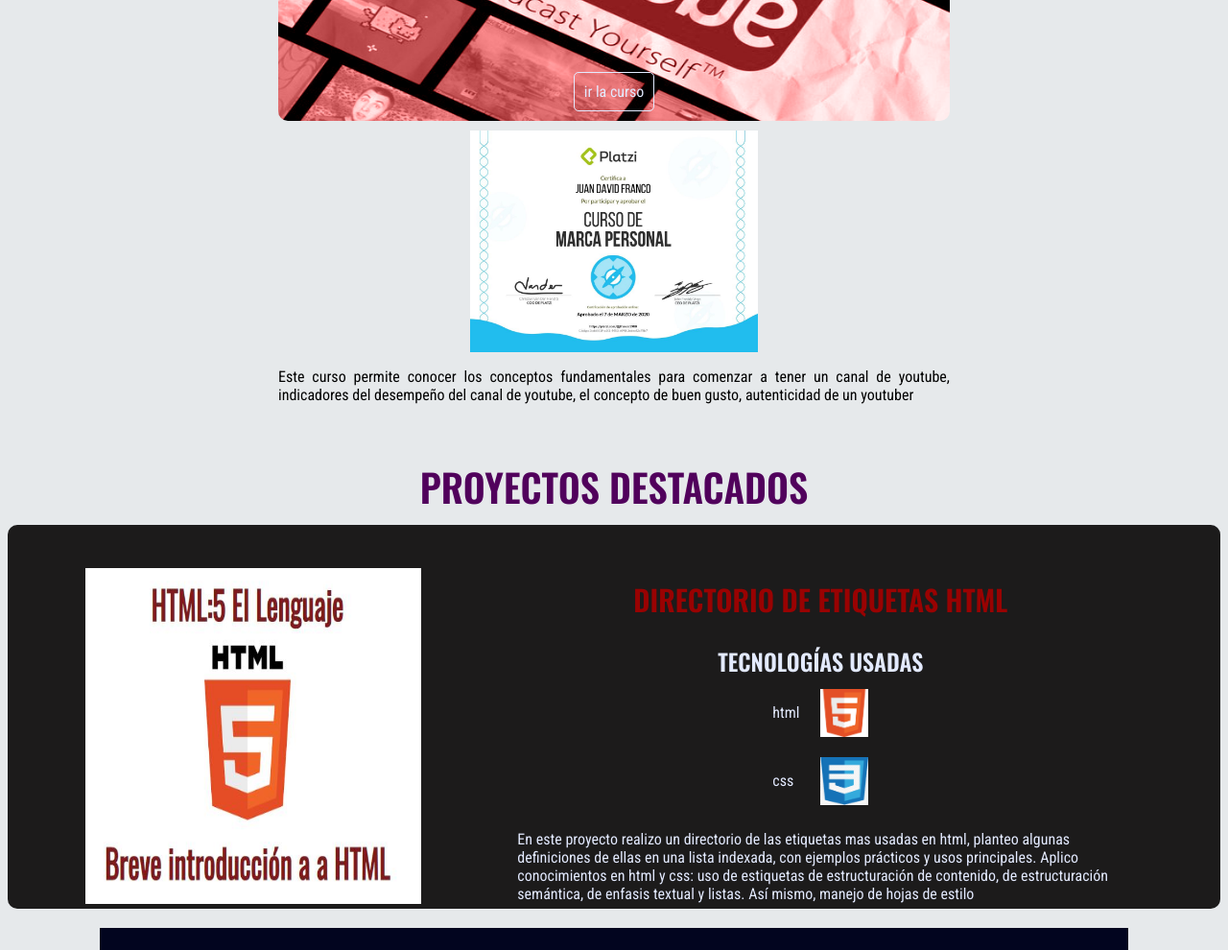
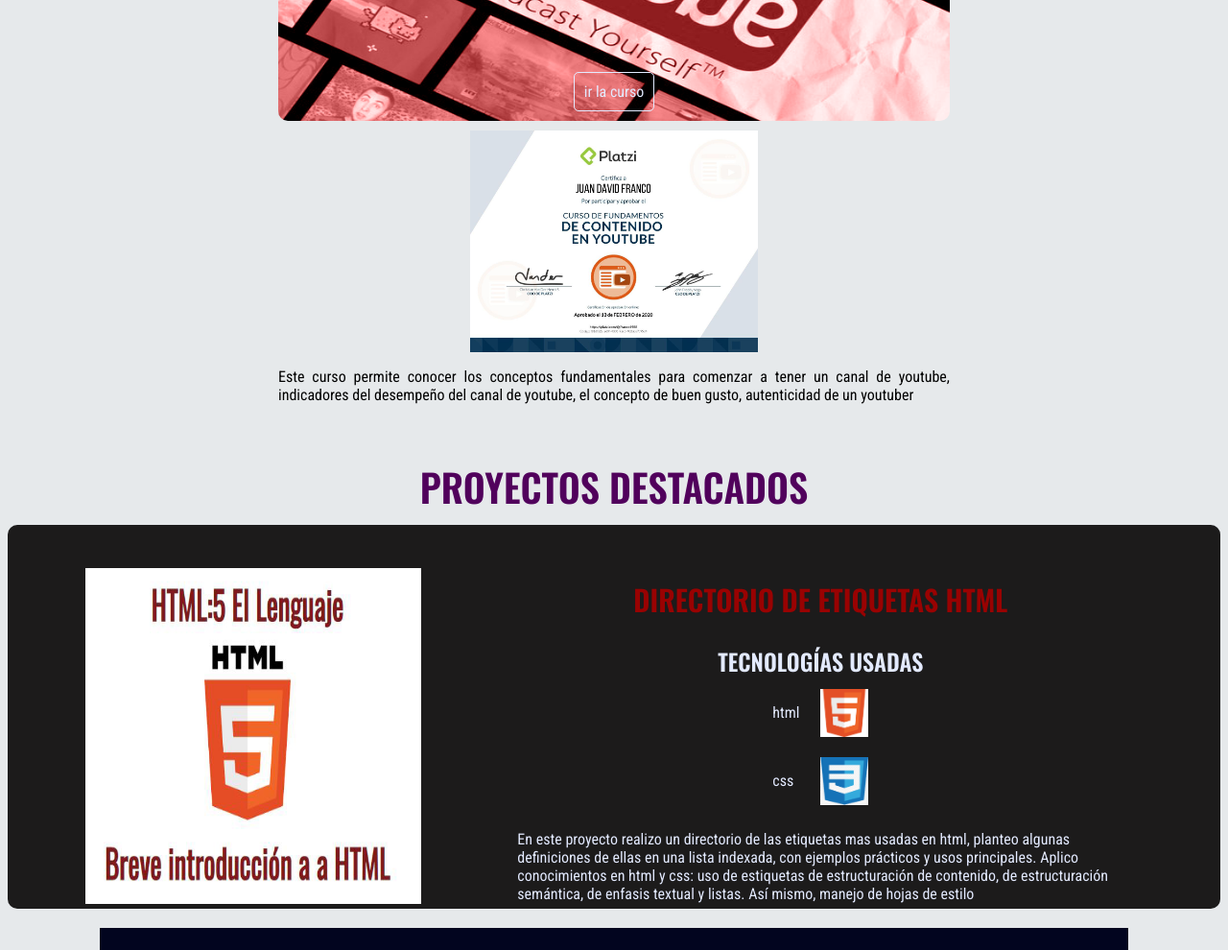
Before and after one commit to juan1988-tech/juan1988-tech.gituhb.io, a plain HTML site: page portfolio.html in a window 1280 px wide. Shown: the part 3720-4710 px from the top of the page at 96% size. Drawn offline with nearby package versions, Linux system fonts and the light colour scheme.

Commit message:
inclusion de fotos

```diff
--- a/portfolio.css
+++ b/portfolio.css
@@ -301,7 +301,7 @@
 {
 width: 350px;
 height: 350px;
-background-image: url('images/html-1.jpg');
+background-image: url('images/html-1.png');
 background-size: 350px 350px;
 }
 
--- a/portfolio.html
+++ b/portfolio.html
@@ -99,7 +99,7 @@
             </div>
             <div class="skills-2">
                 <div class="diploma">
-                    <img src="images/brand.jpg" width="300px" height="231px">
+                    <img src="images/brand.png" width="300px" height="231px">
                 </div>
                 <p>El curso de marca personal permite obtener las competencias fundamentales para tener una presencia online: escritura efectiva a internet, como diseñar un portafolio, como escribir para
                     un blog, la importancia de comprar un dominio en internet, como comenzar un canal en youtube, estrategias efectivas para captar el interés de los reclutadores
@@ -113,7 +113,7 @@
             </div>
             <div class="skills-2">
                 <div class="diploma">
-                    <img src="images/brand.jpg" width="300px" height="231px">
+                    <img src="images/videoy.png" width="300px" height="231px">
                 </div>
                 <p>Este curso permite conocer los conceptos fundamentales para comenzar a tener un canal de youtube, indicadores del desempeño del canal de youtube, el concepto de buen gusto, autenticidad de
                     un youtuber
```
Also changed, not shown: images/brand.JPG (deleted), images/brand.png (added), images/html-1-ok.png (deleted), images/html-1.JPG (deleted), images/html-1.png (added), images/html-2.JPG (deleted), images/html-3.JPG (deleted), images/programar.jpg (deleted), images/proyecto1.png (deleted), images/videoy.JPG (deleted), images/videoy.png (added), images/youtube.jpg.png (deleted), 4 other files.
